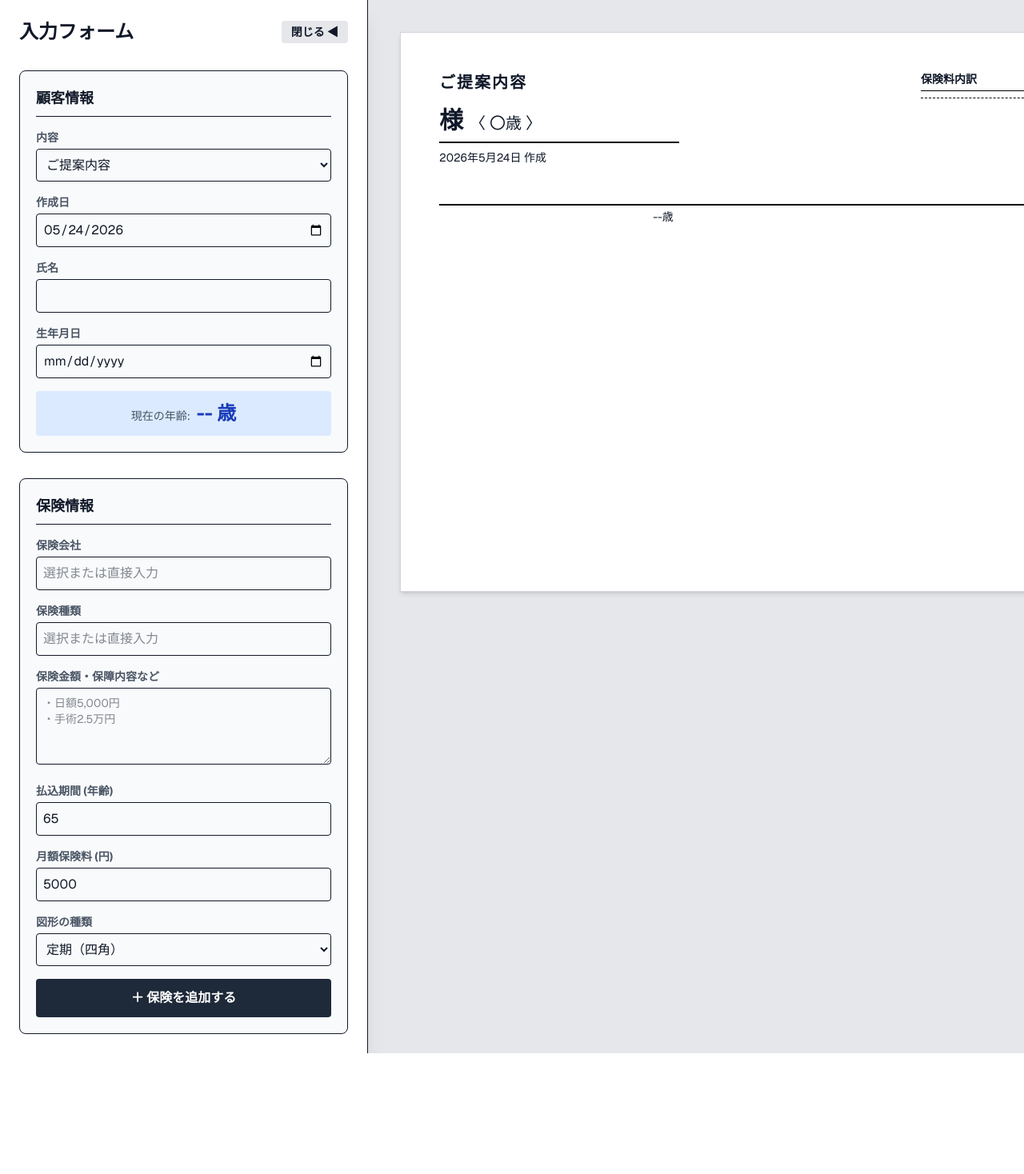
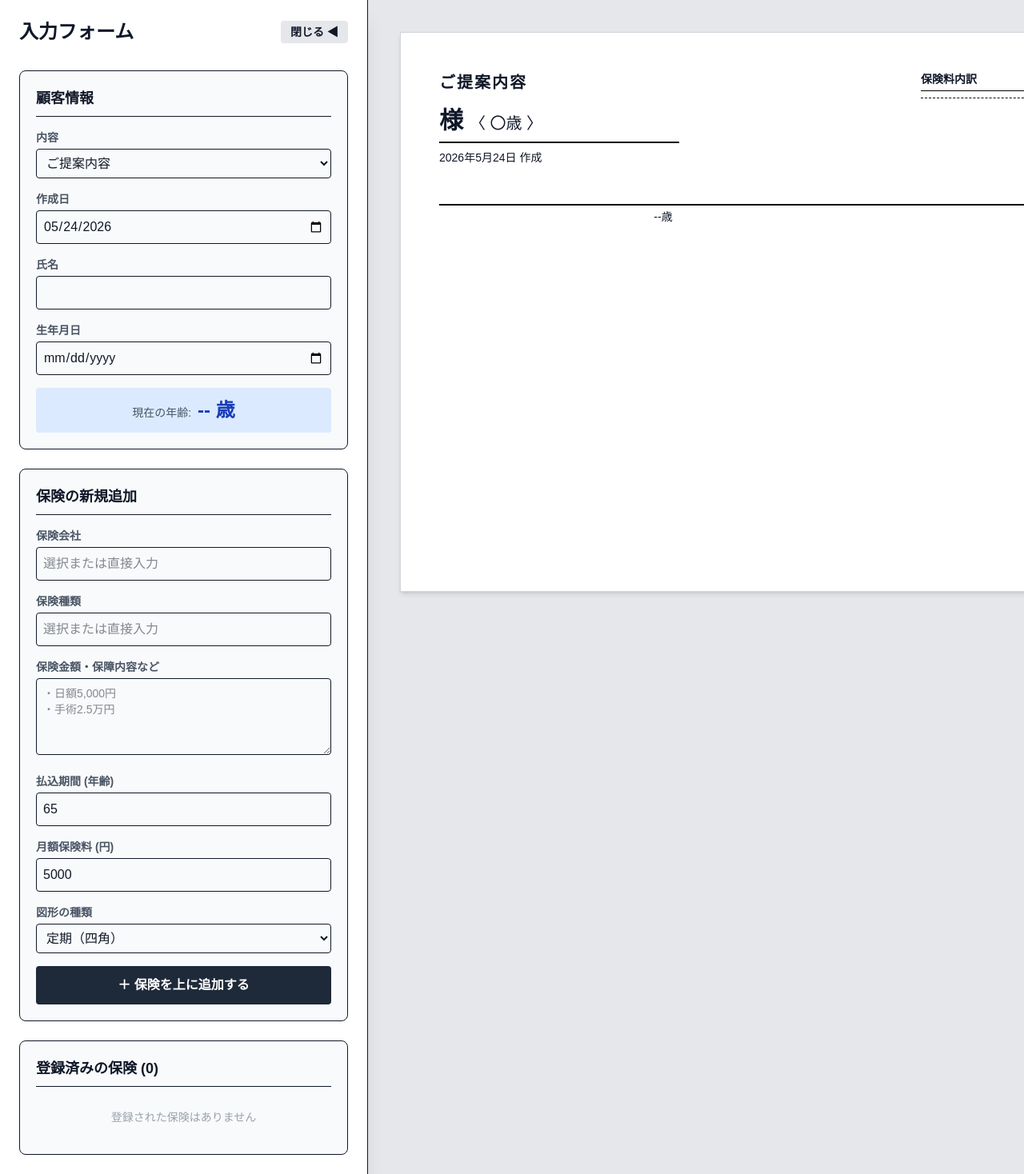
Before and after one commit to meronpan1314/sales-simulator, a Next.js app: page / in a window 1280 px wide. Shown: the whole page at 80% size. Before the commit the page ends 1317 px from the top, so only its background shows below. Built offline with nearby package versions, Linux system fonts and the light colour scheme.

Commit message:
ドラッグで並び替えなど、保険内容を修正できるように修正

```diff
--- a/app/page.tsx
+++ b/app/page.tsx
@@ -1,6 +1,5 @@
 'use client';
 
-// 💡 useEffect を追加インポート
 import { useState, useEffect } from 'react';
 import {
   Insurance,
@@ -17,19 +16,16 @@ export default function Home() {
       顧客情報
   ========================= */
   const [documentType, setDocumentType] = useState('ご提案内容');
-  // 💡 初期値は一度空文字にしておきます
   const [createdDate, setCreatedDate] = useState('');
   const [customerName, setCustomerName] = useState('');
   const [birthday, setBirthday] = useState('');
 
-  // 💡 画面が読み込まれた時に、システムの現在日付をセットする処理
   useEffect(() => {
     const today = new Date();
     const yyyy = today.getFullYear();
-    const mm = String(today.getMonth() + 1).padStart(2, '0'); // 月を2桁に揃える
-    const dd = String(today.getDate()).padStart(2, '0');    // 日を2桁に揃える
-
-    setCreatedDate(`${yyyy}-${mm}-${dd}`); // "YYYY-MM-DD" 形式でセット
+    const mm = String(today.getMonth() + 1).padStart(2, '0');
+    const dd = String(today.getDate()).padStart(2, '0');
+    setCreatedDate(`${yyyy}-${mm}-${dd}`);
   }, []);
 
   /* =========================
@@ -43,6 +39,9 @@ export default function Home() {
   const [paymentEndAge, setPaymentEndAge] = useState(65);
   const [monthlyFee, setMonthlyFee] = useState(5000);
   const [shapeType, setShapeType] = useState<'term' | 'triangle' | 'lifetime'>('term');
+
+  // 💡 ドラッグ＆ドロップ管理用の状態
+  const [draggedIndex, setDraggedIndex] = useState<number | null>(null);
 
   /* =========================
       年齢・日付計算ツール
@@ -92,9 +91,12 @@ export default function Home() {
   };
 
   /* =========================
-      保険追加
+      保険の追加・削除・編集アクション
   ========================= */
+  // 1. 保険の追加（上に追加していく形に変更）
   const addInsurance = () => {
+    if (!company) return alert('保険会社を入力してください');
+
     const master = COMPANY_MASTER[company] || { color: DEFAULT_COLOR, logo: '' };
 
     const newInsurance: Insurance = {
@@ -108,7 +110,11 @@ export default function Home() {
       color: master.color,
       logo: master.logo,
     };
-    setInsurances([...insurances, newInsurance]);
+
+    // 💡 [新要素, ...既存要素] にすることで、配列の先頭（上）に追加されます
+    setInsurances([newInsurance, ...insurances]);
+
+    // フォームのリセット
     setCompany('');
     setInsuranceType('');
     setCoverageText('');
@@ -117,11 +123,50 @@ export default function Home() {
     setShapeType('term');
   };
 
+  // 3. 保険の削除アクション
+  const removeInsurance = (id: number) => {
+    setInsurances(insurances.filter(ins => ins.id !== id));
+  };
+
+  // 4. 説明書き（保障内容）のリアルタイム編集アクション
+  const updateCoverageText = (id: number, text: string) => {
+    setInsurances(
+      insurances.map(ins => ins.id === id ? { ...ins, coverageText: text } : ins)
+    );
+  };
+
+  /* =========================
+      2. ドラッグ＆ドロップ用イベントハンドラ
+  ========================= */
+  const handleDragStart = (index: number) => {
+    setDraggedIndex(index);
+  };
+
+  const handleDragEnter = (index: number) => {
+    if (draggedIndex === null || draggedIndex === index) return;
+
+    const newInsurances = [...insurances];
+    const draggedItem = newInsurances[draggedIndex];
+
+    // 元の場所から削除して、新しい場所に差し込む
+    newInsurances.splice(draggedIndex, 1);
+    newInsurances.splice(index, 0, draggedItem);
+
+    setDraggedIndex(index);
+    setInsurances(newInsurances);
+  };
+
+  const handleDragEnd = () => {
+    setDraggedIndex(null);
+  };
+
   const totalPrice = insurances.reduce((sum, insurance) => sum + insurance.monthlyFee, 0);
 
   return (
-    <div className="flex min-h-screen bg-gray-100 text-gray-900 font-sans">
-      {/* フォーム部分 */}
+    <div className="flex min-h-screen bg-gray-100 text-gray-900 font-sans选择">
+      {/* ========================================================
+          FORM (左側パネル：営業マンの手元操作用)
+      ======================================================== */}
       {showForm && (
         <div className="w-[460px] overflow-y-auto border-r bg-white p-6 shadow-xl shrink-0 z-20 relative">
           <div className="mb-8 flex items-center justify-between">
@@ -134,7 +179,8 @@ export default function Home() {
             </button>
           </div>
 
-          <div className="mb-8 rounded-lg border bg-gray-50 p-5">
+          {/* 顧客情報入力 */}
+          <div className="mb-6 rounded-lg border bg-gray-50 p-5">
             <h3 className="mb-4 text-lg font-bold border-b pb-2">顧客情報</h3>
             <div className="space-y-4">
               <div>
@@ -168,8 +214,9 @@ export default function Home() {
             </div>
           </div>
 
-          <div className="rounded-lg border bg-gray-50 p-5">
-            <h3 className="mb-4 text-lg font-bold border-b pb-2">保険情報</h3>
+          {/* 新規保険情報入力 */}
+          <div className="rounded-lg border bg-gray-50 p-5 mb-6">
+            <h3 className="mb-4 text-lg font-bold border-b pb-2">保険の新規追加</h3>
             <div className="space-y-4">
               <div>
                 <label className="mb-1 block text-sm font-bold text-gray-600">保険会社</label>
@@ -210,13 +257,69 @@ export default function Home() {
                 </select>
               </div>
               <button onClick={addInsurance} className="w-full rounded bg-gray-800 py-3 font-bold text-white hover:bg-black transition-colors">
-                ＋ 保険を追加する
+                ＋ 保険を上に追加する
               </button>
             </div>
           </div>
+
+          {/* 💡 【新設】登録済みの保険一覧エリア（ドラッグ並び替え・編集・削除ホバー） */}
+          <div className="rounded-lg border bg-gray-50 p-5">
+            <h3 className="mb-3 text-lg font-bold border-b pb-2">登録済みの保険 ({insurances.length})</h3>
+            {insurances.length === 0 ? (
+              <p className="text-sm text-gray-400 text-center py-4">登録された保険はありません</p>
+            ) : (
+              <div className="space-y-3">
+                {insurances.map((ins, index) => (
+                  <div
+                    key={ins.id}
+                    draggable
+                    onDragStart={() => handleDragStart(index)}
+                    onDragOver={(e) => e.preventDefault()}
+                    onDragEnter={() => handleDragEnter(index)}
+                    onDragEnd={handleDragEnd}
+                    className={`p-3 bg-white border rounded shadow-sm relative group cursor-move transition-all ${
+                      draggedIndex === index ? 'opacity-30 border-blue-400 bg-blue-50' : 'hover:border-gray-400'
+                    }`}
+                  >
+                    {/* ③ 削除ボタン：group-hoverによって、カードにマウスを乗せた時だけ右上に出現 */}
+                    <button
+                      onClick={() => removeInsurance(ins.id)}
+                      className="absolute top-2 right-2 hidden group-hover:flex items-center justify-center w-5 h-5 bg-red-100 hover:bg-red-200 text-red-600 rounded-full text-xs font-bold transition-colors"
+                      title="削除"
+                    >
+                      ×
+                    </button>
+
+                    {/* タイトル部分 */}
+                    <div className="flex items-center gap-1.5 mb-2 pr-6 select-none">
+                      <span className="text-sm font-bold text-gray-400">☰</span>
+                      <span className="text-sm font-bold text-gray-700">{CIRCLED_NUMBERS[index]}</span>
+                      <span className="font-bold text-sm truncate max-w-[120px]">{ins.company}</span>
+                      <span className="text-[10px] bg-gray-100 px-1.5 py-0.5 rounded text-gray-500 truncate">{ins.insuranceType}</span>
+                    </div>
+
+                    {/* ④ 説明書きのリアルタイム編集テキストエリア */}
+                    <div>
+                      <textarea
+                        value={ins.coverageText}
+                        onChange={(e) => updateCoverageText(ins.id, e.target.value)}
+                        placeholder="保障内容を編集できます"
+                        className="w-full border rounded p-1.5 text-xs h-16 resize-none focus:border-blue-500 focus:outline-none"
+                      />
+                    </div>
+                  </div>
+                ))}
+                <p className="text-[10px] text-gray-400 text-center pt-1">※カードを上下にドラッグして並び替えができます</p>
+              </div>
+            )}
+          </div>
+
         </div>
       )}
 
+      {/* ========================================================
+          OUTPUT (右側：お客様に見せるクリーンな画面)
+      ======================================================== */}
       <div className="flex-1 overflow-auto p-10 bg-gray-200">
         {!showForm && (
           <button onClick={() => setShowForm(true)} className="mb-4 rounded bg-white px-4 py-2 shadow font-bold text-sm hover:bg-gray-50">
```
